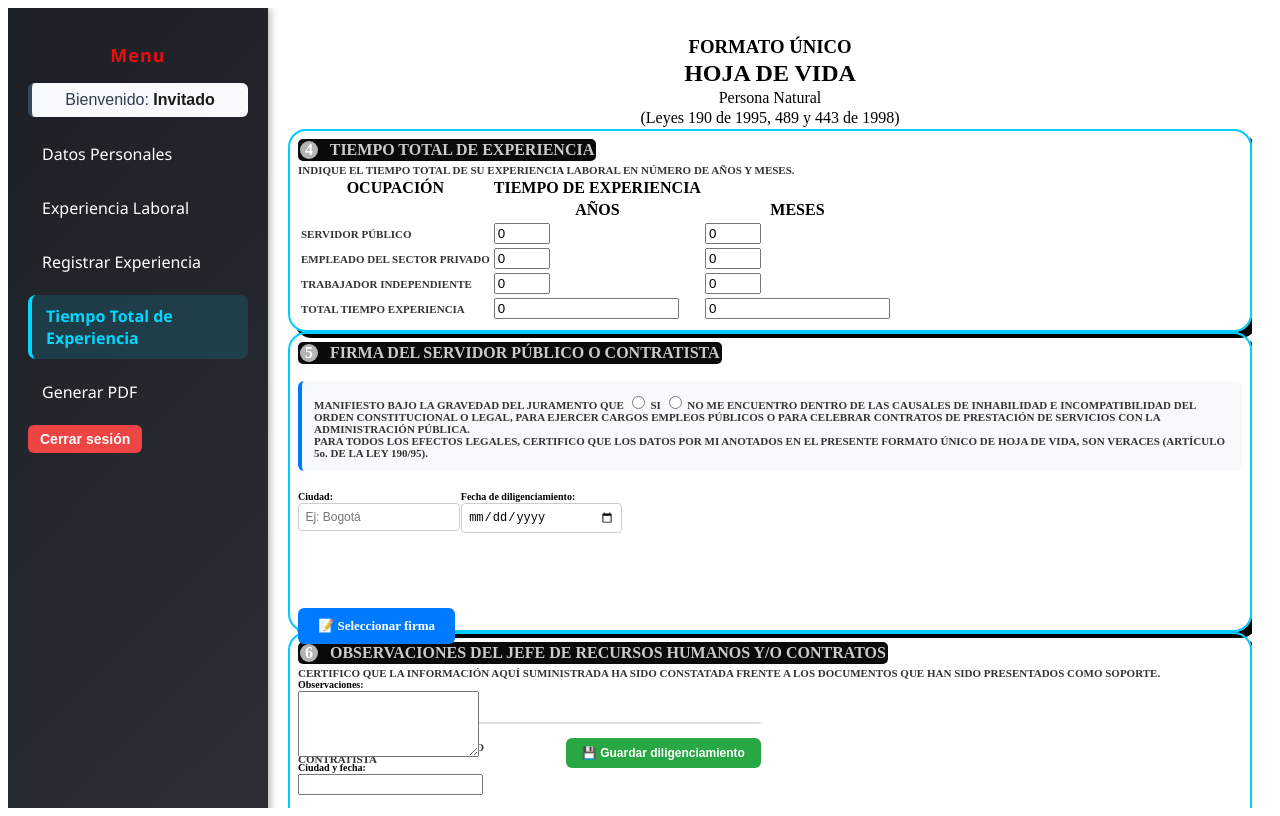
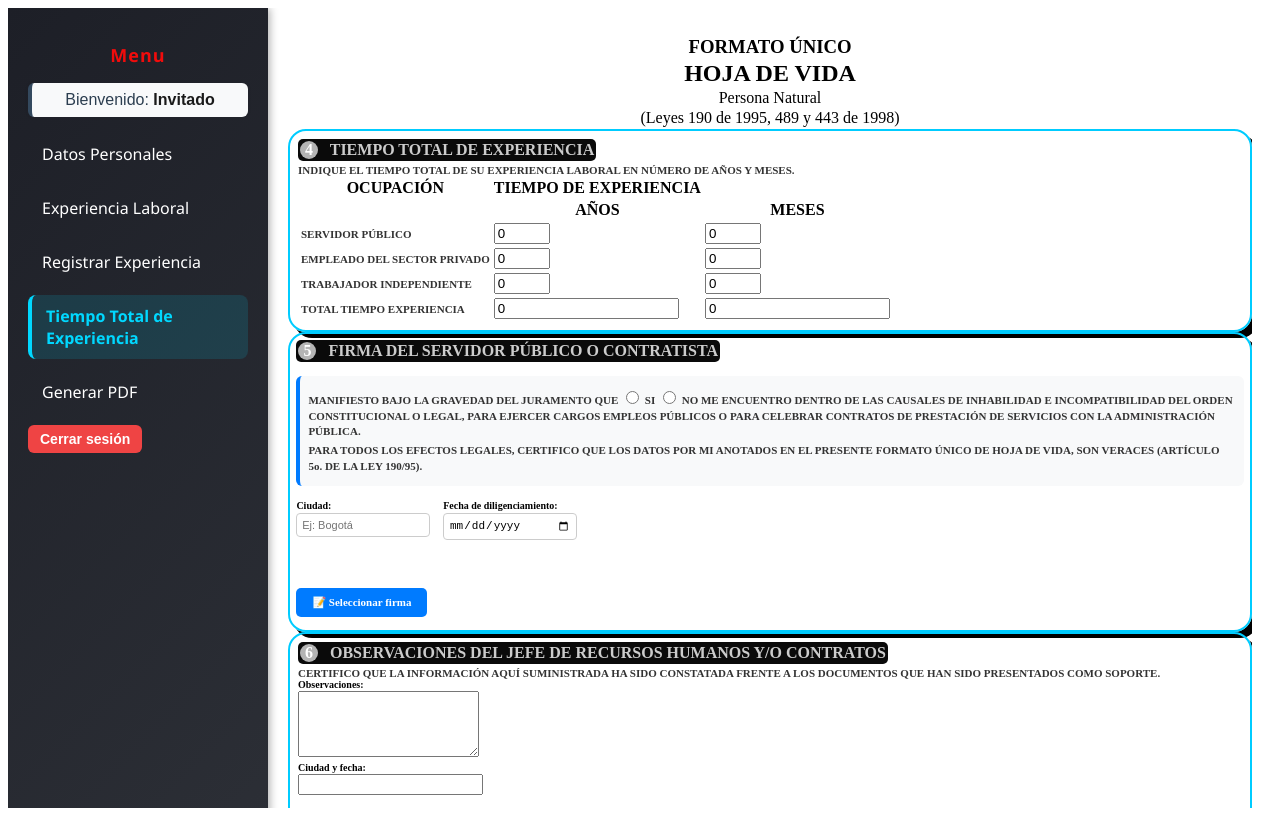
Before and after one commit to RandySimanca/formatounicoenlinea, a Vue app in the folder frontend/: page /panel/Hoja3 in a window 1280 px wide. Built offline with nearby package versions, Linux system fonts and the light colour scheme; no server answers; sample sign-in values are in the browser's storage.

Commit message:
ajuse de estilos CSS

```diff
--- a/frontend/src/components/FirmaServidorComponent.vue
+++ b/frontend/src/components/FirmaServidorComponent.vue
@@ -301,26 +301,27 @@ const cambiarFirma = () => {
 </script>
 
 <style scoped>
-/* ✅ NUEVOS ESTILOS PARA RADIO BUTTONS */
+/* ✅ ESTILOS CORREGIDOS PARA EVITAR DESBORDAMIENTO */
+
 .declaration {
   background: #f8f9fa;
-  padding: 12px;
+  padding: 8px; /* Reducido */
   border-radius: 6px;
-  margin: 8px 0;
+  margin: 6px 0; /* Reducido */
   border-left: 4px solid #007bff;
 }
 
-.declaration-text {
-  margin: 0;
-  line-height: 1.6;
+.declaration p {
+  margin: 4px 0; /* Reducido */
+  line-height: 1.4; /* Reducido */
   color: #333;
-  font-size: 13px;
+  font-size: 11px; /* Reducido */
 }
 
 .radio-inline-group {
   display: inline-flex;
-  gap: 15px;
-  margin: 0 8px;
+  gap: 10px; /* Reducido */
+  margin: 0 6px; /* Reducido */
   align-items: center;
   vertical-align: middle;
 }
@@ -328,7 +329,7 @@ const cambiarFirma = () => {
 .radio-label {
   display: inline-flex;
   align-items: center;
-  gap: 5px;
+  gap: 4px; /* Reducido */
   cursor: pointer;
   font-weight: 600;
   color: #007bff;
@@ -341,32 +342,33 @@ const cambiarFirma = () => {
 }
 
 .radio-label input[type="radio"] {
-  width: 18px;
-  height: 18px;
+  width: 14px; /* Reducido */
+  height: 14px; /* Reducido */
   cursor: pointer;
   accent-color: #007bff;
 }
 
 .radio-text {
-  font-size: 14px;
+  font-size: 12px; /* Reducido */
   user-select: none;
 }
 
-/* Contenedor principal con altura controlada */
+/* ✅ Contenedor principal CON altura controlada */
 .firma-section {
   display: flex;
   flex-direction: column;
-  gap: 0.4rem;
-  max-height: 480px;
-  overflow: visible;
-  padding: 0.5rem !important;
+  gap: 0.3rem; /* Reducido */
+  max-height: 450px; /* Altura máxima ajustada */
+  overflow: hidden; /* Evitar desbordamiento */
+  padding: 0.4rem !important; /* Reducido */
+  box-sizing: border-box;
 }
 
 /* Contenedor de datos de ciudad y fecha */
 .datos-firma-container {
   display: flex;
-  gap: 1rem;
-  margin: 0.3rem 0;
+  gap: 0.8rem; /* Reducido */
+  margin: 0.2rem 0; /* Reducido */
 }
 
 .datos-firma-container .form-group {
@@ -374,55 +376,68 @@ const cambiarFirma = () => {
   margin: 0;
 }
 
+.datos-firma-container label {
+  font-size: 10px; /* Reducido */
+  font-weight: 600;
+  margin-bottom: 2px;
+  display: block;
+}
+
 .datos-firma-container input {
   width: 100%;
-  padding: 0.4rem;
+  padding: 0.3rem; /* Reducido */
   border: 1px solid #ccc;
   border-radius: 4px;
-  font-size: 12px;
+  font-size: 11px; /* Reducido */
+  box-sizing: border-box;
 }
 
-/* Contenedor de firma con altura fija */
+/* ✅ Contenedor de firma con altura FIJA y controlada */
 .signature-container {
-  min-height: 150px;
-  max-height: 150px;
+  min-height: 120px; /* Reducido */
+  max-height: 120px; /* Reducido */
   display: flex;
   align-items: center;
   justify-content: center;
-  margin: 0.4rem 0;
+  margin: 0.3rem 0; /* Reducido */
+  overflow: hidden; /* Evitar desbordamiento */
 }
 
-/* Vista previa de firma */
+/* Vista previa de firma - TAMAÑO REDUCIDO */
 .firma-preview {
   display: flex;
   align-items: center;
-  gap: 1rem;
+  gap: 0.8rem; /* Reducido */
   width: 100%;
+  max-width: 100%;
+  overflow: hidden;
 }
 
 .firma-imagen {
-  width: 250px;
-  height: 100px;
+  width: 200px; /* Reducido de 250px */
+  height: 80px; /* Reducido de 100px */
   border: 2px solid #dee2e6;
   border-radius: 6px;
   object-fit: contain;
   background: white;
+  flex-shrink: 0; /* No reducir tamaño */
 }
 
 .firma-acciones {
   display: flex;
   flex-direction: column;
-  gap: 0.5rem;
+  gap: 0.4rem; /* Reducido */
+  flex-shrink: 0;
 }
 
-/* Botones de acción */
+/* Botones de acción - TAMAÑO REDUCIDO */
 .btn-eliminar,
 .btn-cambiar {
-  padding: 6px 12px;
+  padding: 5px 10px; /* Reducido */
   border: none;
-  border-radius: 6px;
+  border-radius: 5px; /* Reducido */
   font-weight: 600;
-  font-size: 12px;
+  font-size: 10px; /* Reducido */
   cursor: pointer;
   transition: all 0.3s ease;
   white-space: nowrap;
@@ -436,7 +451,7 @@ const cambiarFirma = () => {
 .btn-eliminar:hover {
   background: #c82333;
   transform: translateY(-2px);
-  box-shadow: 0 4px 8px rgba(220, 53, 69, 0.3);
+  box-shadow: 0 3px 6px rgba(220, 53, 69, 0.3);
 }
 
 .btn-cambiar {
@@ -447,7 +462,7 @@ const cambiarFirma = () => {
 .btn-cambiar:hover {
   background: #138496;
   transform: translateY(-2px);
-  box-shadow: 0 4px 8px rgba(23, 162, 184, 0.3);
+  box-shadow: 0 3px 6px rgba(23, 162, 184, 0.3);
 }
 
 /* Upload de firma */
@@ -462,57 +477,60 @@ const cambiarFirma = () => {
 
 .label-upload {
   display: inline-block;
-  padding: 10px 20px;
+  padding: 8px 16px; /* Reducido */
   background: #007bff;
   color: white;
-  border-radius: 6px;
+  border-radius: 5px;
   cursor: pointer;
   font-weight: 600;
-  font-size: 13px;
+  font-size: 11px; /* Reducido */
   transition: all 0.3s ease;
 }
 
 .label-upload:hover {
   background: #0056b3;
   transform: translateY(-2px);
-  box-shadow: 0 4px 8px rgba(0, 123, 255, 0.3);
+  box-shadow: 0 3px 6px rgba(0, 123, 255, 0.3);
 }
 
-/* Footer con label y botón guardar */
+/* ✅ Footer AJUSTADO para evitar desbordamiento */
 .firma-footer {
   display: flex;
   justify-content: space-between;
   align-items: center;
-  padding-top: 0.6rem;
+  padding-top: 0.4rem; /* Reducido */
   border-top: 2px solid #dee2e6;
-  margin-top: 0.5rem;
-  min-height: 40px;
+  margin-top: 0.3rem; /* Reducido */
+  min-height: 35px; /* Reducido */
+  flex-shrink: 0; /* No reducir tamaño */
 }
 
 .firma-label {
   font-weight: 600;
-  font-size: 11px;
+  font-size: 10px; /* Reducido */
   color: #333;
-  max-width: 50%;
+  max-width: 45%;
+  line-height: 1.2;
 }
 
 .btn-guardar {
-  padding: 8px 16px;
+  padding: 6px 12px; /* Reducido */
   background: #28a745;
   color: white;
   border: none;
-  border-radius: 6px;
+  border-radius: 5px;
   font-weight: 600;
-  font-size: 12px;
+  font-size: 11px; /* Reducido */
   cursor: pointer;
   transition: all 0.3s ease;
   white-space: nowrap;
+  flex-shrink: 0;
 }
 
 .btn-guardar:hover:not(:disabled) {
   background: #218838;
   transform: translateY(-2px);
-  box-shadow: 0 4px 8px rgba(40, 167, 69, 0.3);
+  box-shadow: 0 3px 6px rgba(40, 167, 69, 0.3);
 }
 
 .btn-guardar:disabled {
@@ -521,7 +539,7 @@ const cambiarFirma = () => {
   opacity: 0.6;
 }
 
-/* Modal */
+/* Modal - SIN CAMBIOS */
 .modal-overlay {
   position: fixed;
   top: 0;
@@ -629,7 +647,7 @@ const cambiarFirma = () => {
   background: #c82333;
 }
 
-/* Optimización para impresión */
+/* ✅ Optimización para impresión */
 @media print {
   .no-imprimir {
     display: none !important;
@@ -638,49 +656,72 @@ const cambiarFirma = () => {
   .firma-section {
     max-height: none;
     page-break-inside: avoid;
+    overflow: visible;
   }
 
   .firma-preview {
     justify-content: flex-start;
   }
 
+  .firma-imagen {
+    width: 200px !important;
+    height: 80px !important;
+  }
+
   /* Mostrar X en lugar de radio button al imprimir */
-  .radio-label input[type="radio"]:checked::before {
+  input[type="radio"]:checked::after {
     content: 'X';
-    display: block;
-    text-align: center;
+    position: absolute;
+    left: 2px;
+    top: -2px;
+    font-size: 14px;
     font-weight: bold;
+    color: #000;
   }
 }
 
-/* Responsive */
+/* ✅ Responsive - AJUSTADO */
 @media (max-width: 768px) {
+  .firma-section {
+    max-height: none; /* Permitir altura automática en móviles */
+    overflow: visible;
+  }
+
   .datos-firma-container {
     flex-direction: column;
+    gap: 0.5rem;
   }
 
   .firma-preview {
     flex-direction: column;
     gap: 0.5rem;
+    align-items: center;
+  }
+
+  .firma-imagen {
+    width: 180px;
+    height: 72px;
   }
 
   .firma-acciones {
     width: 100%;
+    flex-direction: row;
   }
 
   .btn-eliminar,
   .btn-cambiar {
-    width: 100%;
+    flex: 1;
   }
 
   .firma-footer {
     flex-direction: column;
-    align-items: flex-start;
+    align-items: stretch;
     gap: 0.5rem;
   }
 
   .firma-label {
     max-width: 100%;
+    text-align: center;
   }
 
   .btn-guardar {
@@ -692,4 +733,21 @@ const cambiarFirma = () => {
     margin: 8px 0;
   }
 }
+
+/* ✅ AJUSTE ADICIONAL: Asegurar que todo quepa en la página */
+@media screen and (max-height: 900px) {
+  .firma-section {
+    max-height: 380px;
+  }
+
+  .signature-container {
+    min-height: 100px;
+    max-height: 100px;
+  }
+
+  .firma-imagen {
+    width: 180px;
+    height: 72px;
+  }
+}
 </style>
```
